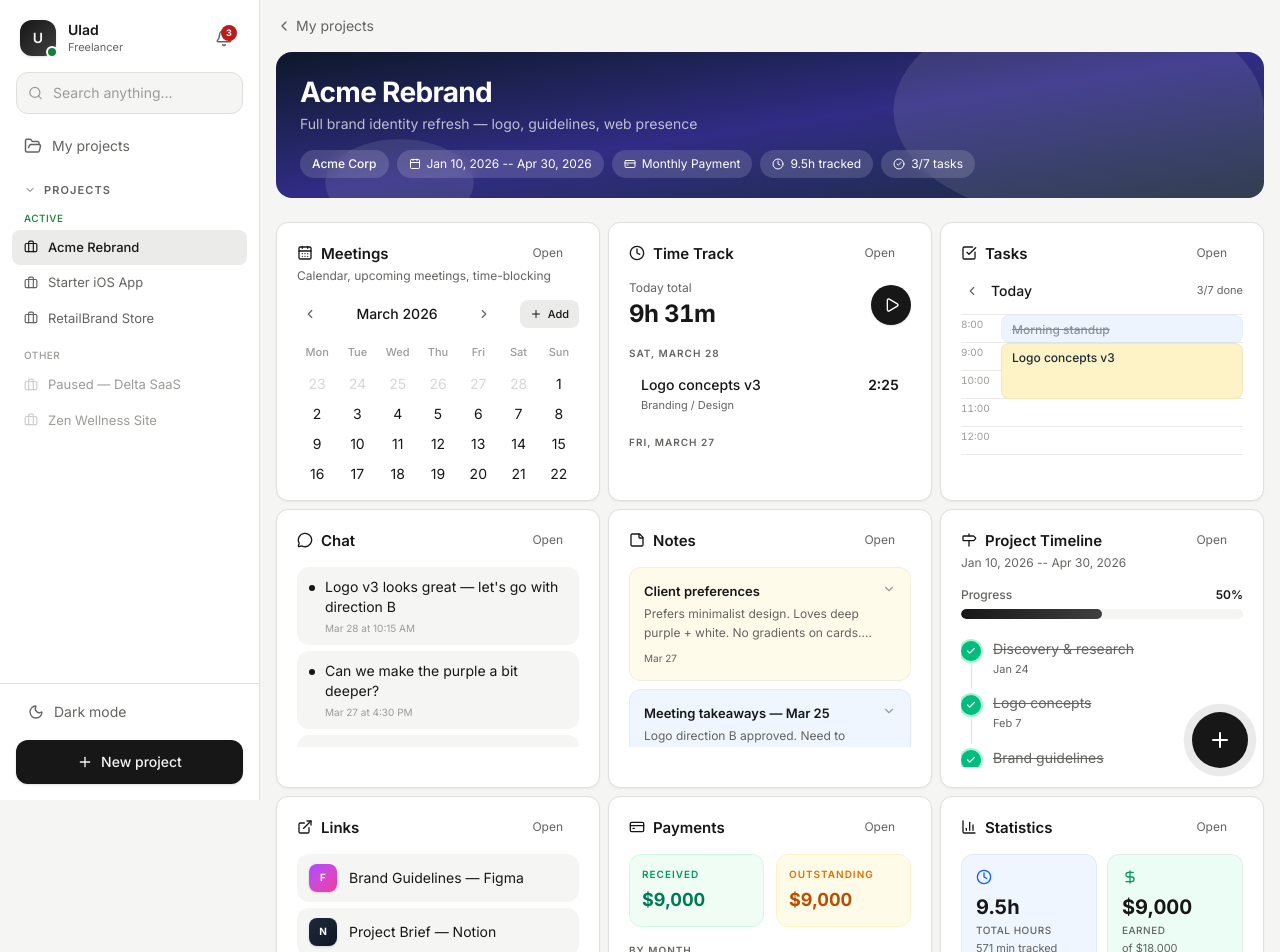
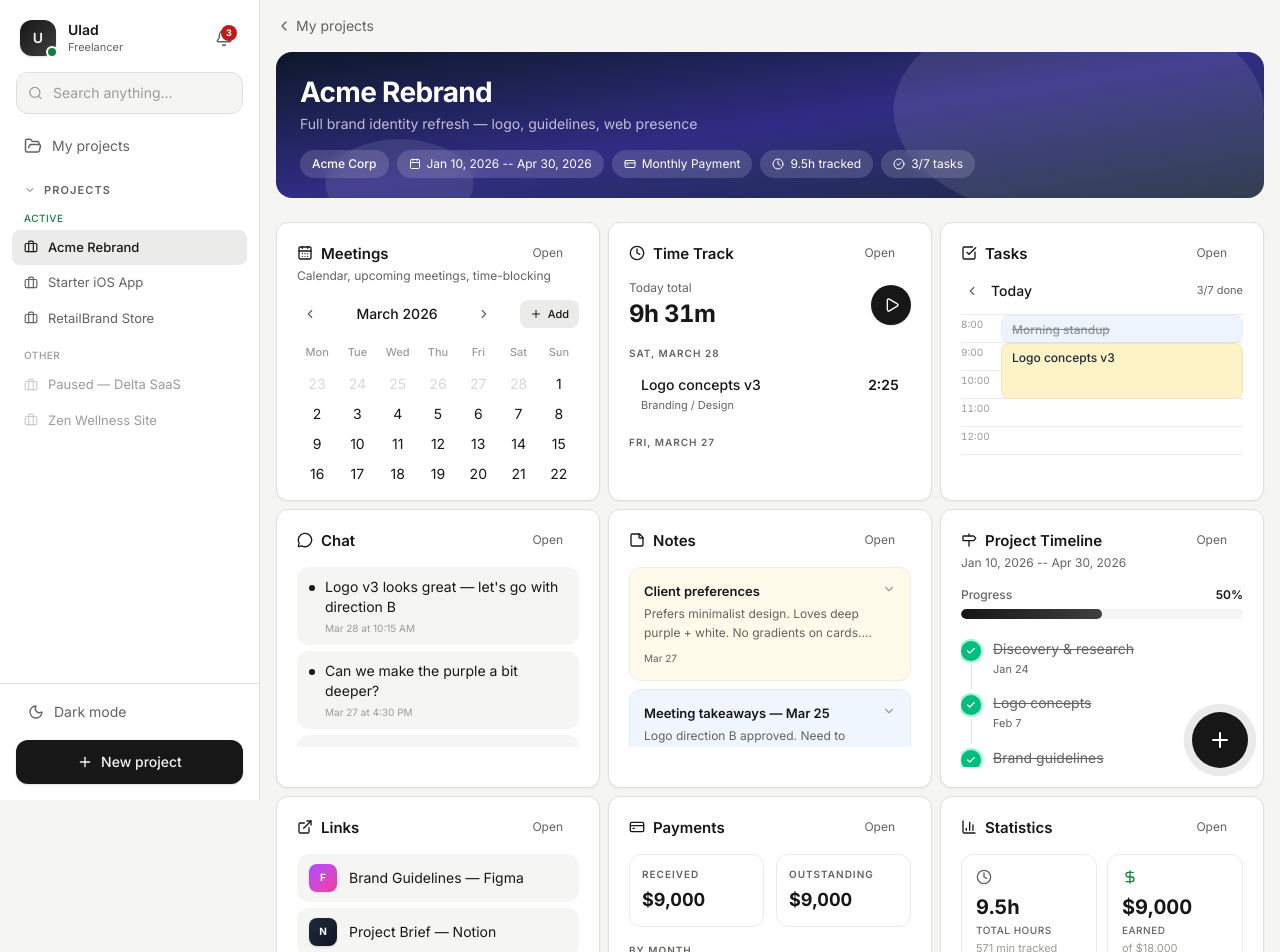
Before and after one commit to uladzik/test, a Next.js app in the folder freelance/: page /projects/1 in a window 1280 px wide. Shown: the top 952 px of the page. Built offline with nearby package versions, Linux system fonts and the light colour scheme.

Commit message:
AI Memory Update: 2026-04-04 02:32

```diff
--- a/freelance/src/components/modules/payments-card.tsx
+++ b/freelance/src/components/modules/payments-card.tsx
@@ -8,10 +8,10 @@ interface PaymentsCardProps {
 }
 
 const statusStyles: Record<string, { bg: string; text: string; label: string }> = {
-  paid: { bg: "bg-emerald-100/80 dark:bg-emerald-900/40", text: "text-emerald-700 dark:text-emerald-400", label: "Paid" },
-  sent: { bg: "bg-blue-100/80 dark:bg-blue-900/40", text: "text-blue-700 dark:text-blue-400", label: "Sent" },
-  pending: { bg: "bg-amber-100/80 dark:bg-amber-900/40", text: "text-amber-700 dark:text-amber-400", label: "Pending" },
-  overdue: { bg: "bg-red-100/80 dark:bg-red-900/40", text: "text-red-700 dark:text-red-400", label: "Overdue" },
+  paid: { bg: "bg-[var(--success-bg)]", text: "text-[var(--success)]", label: "Paid" },
+  sent: { bg: "bg-[var(--info-bg)]", text: "text-[var(--info)]", label: "Sent" },
+  pending: { bg: "bg-[var(--warning-bg)]", text: "text-[var(--warning)]", label: "Pending" },
+  overdue: { bg: "bg-[var(--danger-bg)]", text: "text-[var(--danger)]", label: "Overdue" },
 };
 
 export function PaymentsCard({ projectId, payments }: PaymentsCardProps) {
@@ -34,15 +34,15 @@ export function PaymentsCard({ projectId, payments }: PaymentsCardProps) {
     >
       {/* Summary */}
       <div className="flex gap-3 mb-4">
-        <div className="flex-1 p-3 bg-[var(--success-bg)] rounded-xl border border-emerald-100 dark:border-emerald-800">
-          <p className="text-[10px] text-emerald-600 dark:text-emerald-400 uppercase tracking-widest font-semibold mb-1">Received</p>
-          <p className="text-lg font-bold text-emerald-700 dark:text-emerald-400 tabular-nums">
+        <div className="flex-1 p-3 rounded-xl border border-[var(--border-light)]">
+          <p className="text-[10px] text-[var(--muted)] uppercase tracking-widest font-semibold mb-1">Received</p>
+          <p className="text-lg font-bold text-[var(--foreground)] tabular-nums">
             ${totalPaid.toLocaleString()}
           </p>
         </div>
-        <div className="flex-1 p-3 bg-[var(--warning-bg)] rounded-xl border border-amber-100 dark:border-amber-800">
-          <p className="text-[10px] text-amber-600 dark:text-amber-400 uppercase tracking-widest font-semibold mb-1">Outstanding</p>
-          <p className="text-lg font-bold text-amber-700 dark:text-amber-400 tabular-nums">
+        <div className="flex-1 p-3 rounded-xl border border-[var(--border-light)]">
+          <p className="text-[10px] text-[var(--muted)] uppercase tracking-widest font-semibold mb-1">Outstanding</p>
+          <p className="text-lg font-bold text-[var(--foreground)] tabular-nums">
             ${totalPending.toLocaleString()}
           </p>
         </div>
--- a/freelance/src/components/modules/stats-card.tsx
+++ b/freelance/src/components/modules/stats-card.tsx
@@ -24,32 +24,28 @@ export function StatsCard({ projectId, timeEntries, payments, tasks, milestones
       label: "Total hours",
       value: `${totalHours}h`,
       sub: `${totalMinutes} min tracked`,
-      color: "text-blue-600 dark:text-blue-400",
-      bg: "bg-blue-50 dark:bg-blue-950/50",
+      color: "text-[var(--muted)]",
     },
     {
       icon: <DollarSign size={16} />,
       label: "Earned",
       value: `$${totalEarned.toLocaleString()}`,
       sub: `of $${totalInvoiced.toLocaleString()}`,
-      color: "text-emerald-600 dark:text-emerald-400",
-      bg: "bg-emerald-50 dark:bg-emerald-950/50",
+      color: "text-[var(--success)]",
     },
     {
       icon: <CheckCircle2 size={16} />,
       label: "Tasks",
       value: `${tasksDone}/${tasks.length}`,
       sub: tasks.length > 0 ? `${Math.round((tasksDone / tasks.length) * 100)}%` : "None",
-      color: "text-purple-600 dark:text-purple-400",
-      bg: "bg-purple-50 dark:bg-purple-950/50",
+      color: "text-[var(--muted)]",
     },
     {
       icon: <Flag size={16} />,
       label: "Milestones",
       value: `${milestoneDone}/${milestones.length}`,
       sub: milestones.length > 0 ? `${Math.round((milestoneDone / milestones.length) * 100)}%` : "None",
-      color: "text-amber-600 dark:text-amber-400",
-      bg: "bg-amber-50 dark:bg-amber-950/50",
+      color: "text-[var(--warning)]",
     },
   ];
 
@@ -61,13 +57,13 @@ export function StatsCard({ projectId, timeEntries, payments, tasks, milestones
     >
       <div className="grid grid-cols-2 gap-2.5">
         {stats.map((stat) => (
-          <div key={stat.label} className={`p-3.5 rounded-xl ${stat.bg} border border-black/5 dark:border-white/5`}>
+          <div key={stat.label} className="p-3.5 rounded-xl border border-[var(--border-light)]">
             <div className={`${stat.color} mb-2`}>{stat.icon}</div>
-            <p className="text-xl font-bold tabular-nums">{stat.value}</p>
+            <p className="text-xl font-bold tabular-nums text-[var(--foreground)]">{stat.value}</p>
             <p className="text-[10px] text-[var(--muted)] mt-0.5 font-medium uppercase tracking-wider">
               {stat.label}
             </p>
-            <p className="text-[11px] text-[var(--muted)] mt-0.5">{stat.sub}</p>
+            <p className="text-[11px] text-[var(--muted-light)] mt-0.5">{stat.sub}</p>
           </div>
         ))}
       </div>
```
